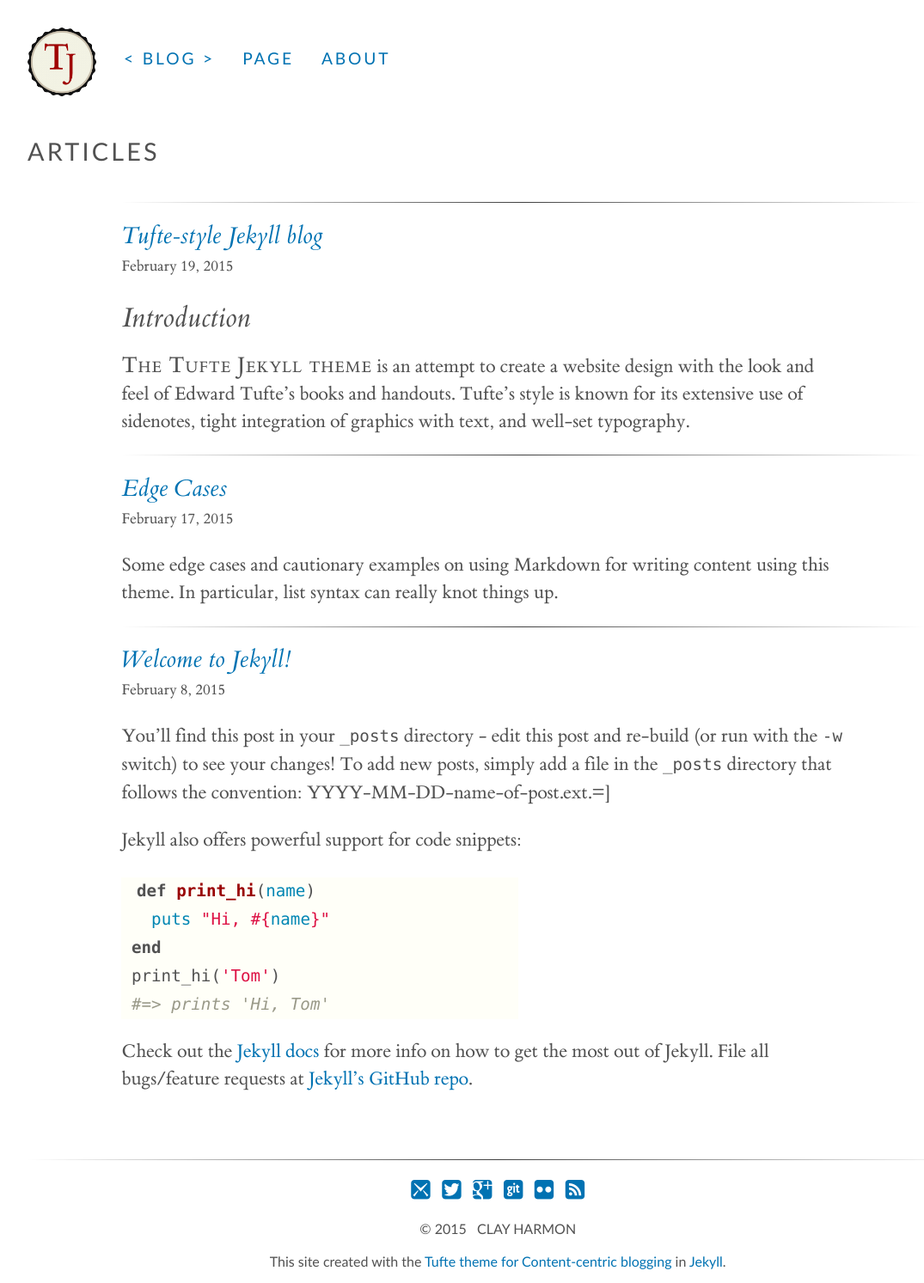
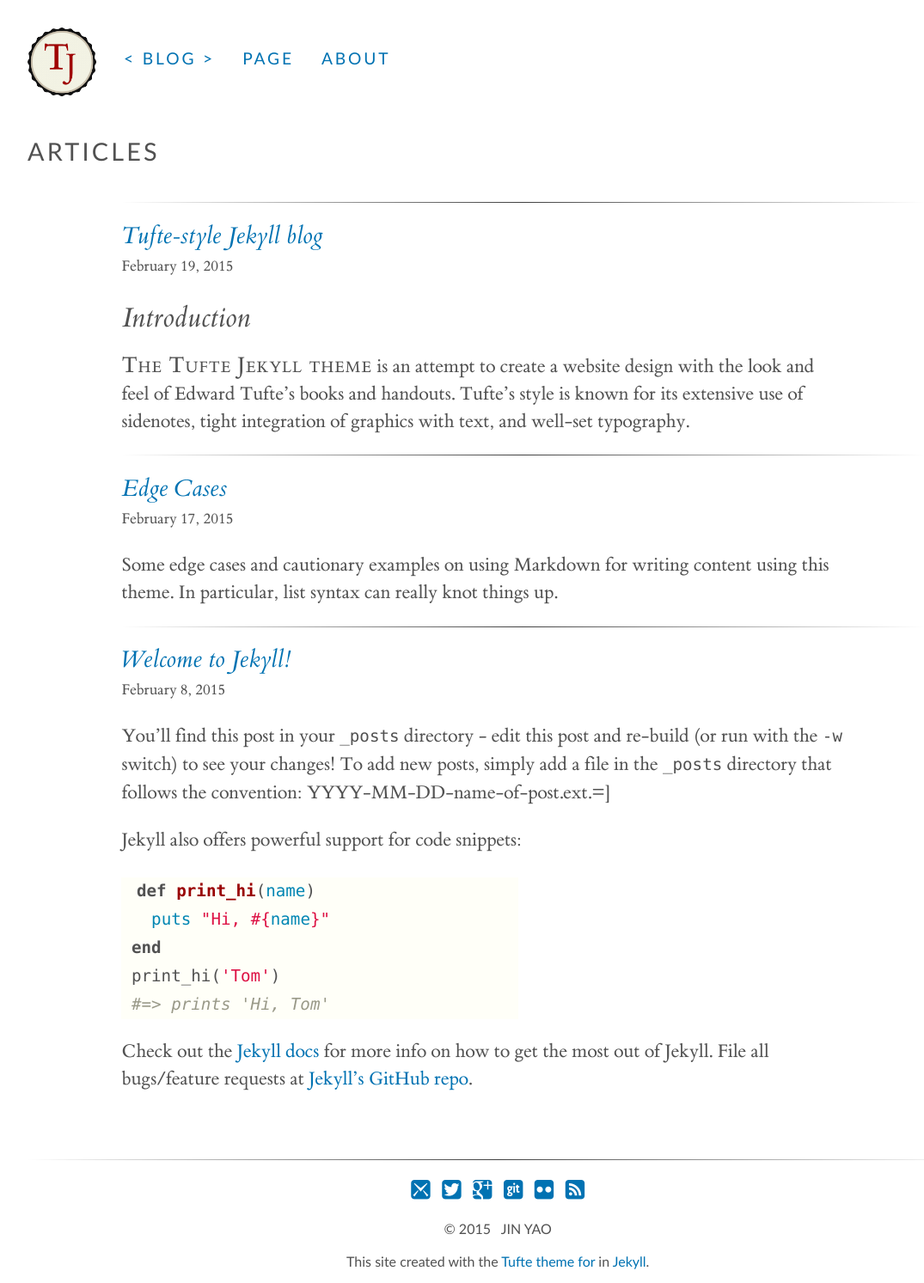
Before and after one commit to jinyao2009/jinyao2009.github.io, a Jekyll site: the page built from index.html, in a window 1280 px wide. Shown: the whole page at 86% size, without its empty margins (32-1107 px from the left). Built offline with Jekyll 4.4.1, drawn with Linux system fonts in a browser that asks for light colours.

Commit message:
Add my own information

```diff
--- a/_config.yml
+++ b/_config.yml
@@ -1,30 +1,30 @@
-baseurl: /tufte-jekyll
-title: Tufte
-subtitle: Content-centric blogging
-author: clay harmon
+baseurl: /jinyao2009.github.io
+title: Jin Yao's Website
+# subtitle: Content-centric blogging
+author: Jin Yao
 simple_search: http://google.com/search
-description: A Jekyll theme for content-rich sites
-name: tufte
+description: Jin's personal website
+name: Jin Yao
 markdown: Kramdown
 kramdown:
   input: GFM
 markdown_ext: "markdown,mkdown,mkdn,mkd,md"
-highlighter: pygments #rouge
+highlighter: pygments #pygments rouge
 permalink: /articles/:short_year/:title
 timezone: America/New_York
 excerpt_separator: <!--more-->  # you can specify your own separator, of course.
-exclude: ['Gemfile', 'Gemfile.lock', 'Rakefile', 'README.md']
+exclude: ['Gemfile', 'Gemfile.lock', 'Rakefile', 'README.md', 'Run_in_local.md']
 post:
   template: _post.txt
   extension: md
 page:
   template: _page.txt
   extension: md
-editor: gvim
+editor: emacs
 git:
   branch: master
 transfer:
   command: rsync
   settings: -av
   source: _site/
-  destination: ~/Git/clayh53.github.com/
+  destination: ~/Git/jinyao2009.github.com/
```
